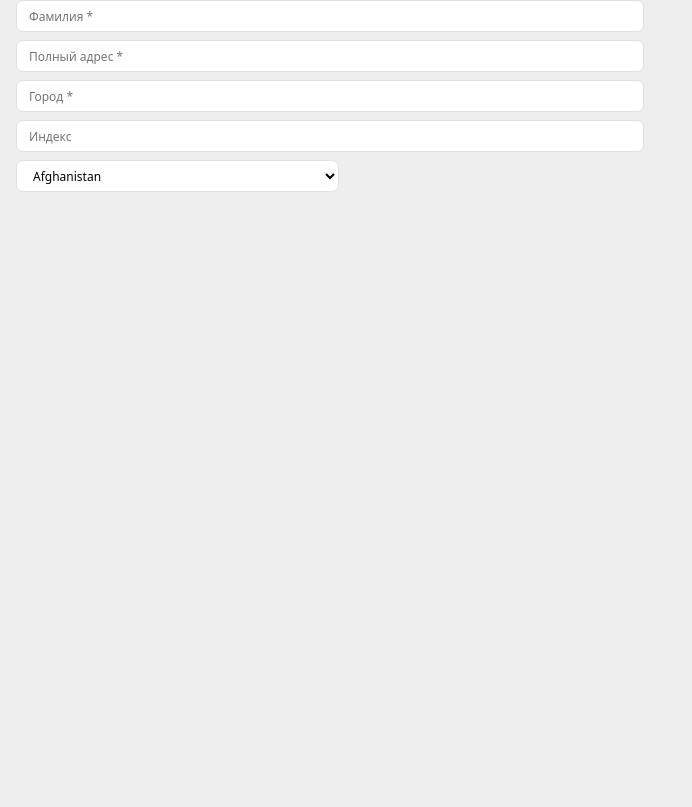
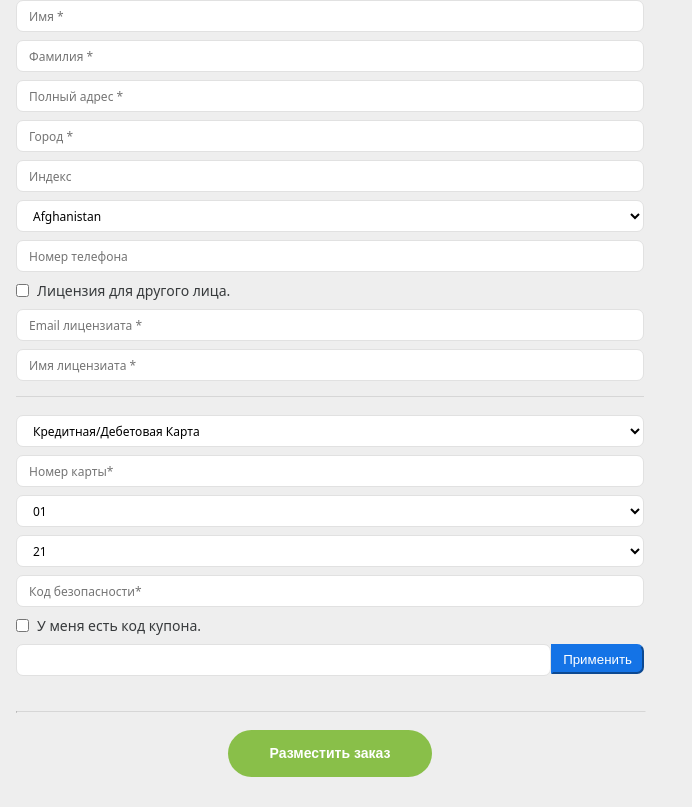
Before and after one commit to vitalik0790/payproglobal_task, a Vue app: page / in a window 1280 px wide. Shown: the part 337-1144 px from the top of the page, without its empty margins (0-692 px from the left). Before the commit the page ends 800 px from the top, so only its background shows below. Built offline with nearby package versions, Linux system fonts and the light colour scheme; the HTML template or start-up script is replaced by a standard one.

Commit message:
в процесі

```diff
--- a/src/components/TheForm.vue
+++ b/src/components/TheForm.vue
@@ -83,8 +83,9 @@
       <div class="sub-header">
         <h2>Информация Об Оплате</h2>
       </div>
+      <div class="client-info">
+        <form>
           <div>
-        <form>
             <div class="form-control">
               <input
                 class="company"
@@ -93,6 +94,16 @@
                 type="checkbox"
               />
               <label for="company">Корпоративная покупка</label>
+            </div>
+            <div class="form-control">
+              <input
+                type="text"
+                class="form-control-sm"
+                id="company-name"
+                name="billing-company"
+                placeholder="Название компании *"
+                required=""
+              />
             </div>
             <div class="form-control">
               <input
@@ -335,7 +346,9 @@
                 <option value="Micronesia, Federated States of">
                   Micronesia, Federated States of
                 </option>
-              <option value="Moldova, Republic of">Moldova, Republic of</option>
+                <option value="Moldova, Republic of">
+                  Moldova, Republic of
+                </option>
                 <option value="Monaco">Monaco</option>
                 <option value="Mongolia">Mongolia</option>
                 <option value="Montenegro">Montenegro</option>
@@ -347,7 +360,9 @@
                 <option value="Nauru">Nauru</option>
                 <option value="Nepal">Nepal</option>
                 <option value="Netherlands">Netherlands</option>
-              <option value="Netherlands Antilles">Netherlands Antilles</option>
+                <option value="Netherlands Antilles">
+                  Netherlands Antilles
+                </option>
                 <option value="New Caledonia">New Caledonia</option>
                 <option value="New Zealand">New Zealand</option>
                 <option value="Nicaragua">Nicaragua</option>
@@ -419,7 +434,9 @@
                 <option value="Swaziland">Swaziland</option>
                 <option value="Sweden">Sweden</option>
                 <option value="Switzerland">Switzerland</option>
-              <option value="Syrian Arab Republic">Syrian Arab Republic</option>
+                <option value="Syrian Arab Republic">
+                  Syrian Arab Republic
+                </option>
                 <option value="Taiwan">Taiwan</option>
                 <option value="Tajikistan">Tajikistan</option>
                 <option value="Tanzania, United Republic of">
@@ -440,7 +457,9 @@
                 <option value="Tuvalu">Tuvalu</option>
                 <option value="Uganda">Uganda</option>
                 <option value="Ukraine">Ukraine</option>
-              <option value="United Arab Emirates">United Arab Emirates</option>
+                <option value="United Arab Emirates">
+                  United Arab Emirates
+                </option>
                 <option value="United Kingdom">United Kingdom</option>
                 <option value="United States">United States</option>
                 <option value="United States Minor Outlying Islands">
@@ -454,7 +473,9 @@
                 <option value="Virgin Islands, British">
                   Virgin Islands, British
                 </option>
-              <option value="Virgin Islands, U.S.">Virgin Islands, U.S.</option>
+                <option value="Virgin Islands, U.S.">
+                  Virgin Islands, U.S.
+                </option>
                 <option value="Wallis and Futuna">Wallis and Futuna</option>
                 <option value="Western Sahara">Western Sahara</option>
                 <option value="Yemen">Yemen</option>
@@ -462,7 +483,154 @@
                 <option value="Zimbabwe">Zimbabwe</option>
               </select>
             </div>
-          <div class="form-control"></div>
+            <div class="form-control">
+              <input
+                type="phone"
+                class="form-control-sm"
+                id="phone"
+                name="billing-contact-phone"
+                placeholder="Номер телефона "
+                required=""
+              />
+            </div>
+            <div class="form-control">
+              <input
+                class="company"
+                id="company"
+                name="company"
+                type="checkbox"
+              />
+              <label for="company">Лицензия для другого лица.</label>
+            </div>
+            <div class="form-control">
+              <input
+                type="email"
+                class="form-control-sm"
+                id="license-email"
+                name="billing-email-license"
+                placeholder="Email лицензиата *"
+                required=""
+              />
+            </div>
+            <div class="form-control">
+              <input
+                type="text"
+                class="form-control-sm"
+                id="license-firstname"
+                name="billing-first-name-license"
+                placeholder="Имя лицензиата *"
+                required=""
+              />
+            </div>
+          </div>
+          <div class="payment-info">
+            <div class="form-control">
+              <select class="form-control-sm" id="payment">
+                <option>Кредитная/Дебетовая Карта</option>
+                <option>PayPal</option>
+                <option>Денежный перевод</option>
+                <option>Заказ на закупку</option>
+              </select>
+            </div>
+            <div class="form-control">
+              <input
+                data-hj-masked=""
+                type="text"
+                class="form-control-sm"
+                id="cardnum"
+                name="cc-number"
+                placeholder="Номер карты*"
+                required=""
+              />
+            </div>
+            <div class="form-contorl-section">
+              <div class="form-control">
+                <select class="form-control-sm" id="month">
+                  <option>01</option>
+                  <option>02</option>
+                  <option>03</option>
+                  <option>04</option>
+                  <option>05</option>
+                  <option>06</option>
+                  <option>07</option>
+                  <option>08</option>
+                  <option>09</option>
+                  <option>10</option>
+                  <option>11</option>
+                  <option>12</option>
+                </select>
+              </div>
+              <div class="form-contorl">
+                <select class="form-control-sm" id="year">
+                  <option>21</option>
+                  <option>22</option>
+                  <option>23</option>
+                  <option>24</option>
+                  <option>25</option>
+                  <option>26</option>
+                  <option>27</option>
+                  <option>28</option>
+                  <option>29</option>
+                  <option>30</option>
+                  <option>31</option>
+                  <option>32</option>
+                  <option>33</option>
+                  <option>34</option>
+                  <option>35</option>
+                  <option>36</option>
+                  <option>37</option>
+                  <option>38</option>
+                  <option>39</option>
+                  <option>40</option>
+                </select>
+              </div>
+              <div class="form-control">
+                <input
+                  type="text"
+                  class="form-control-sm"
+                  id="cardnum"
+                  name="cc-number"
+                  placeholder="Код безопасности*"
+                  required=""
+                />
+              </div>
+              <div class="form-control">
+                <input
+                  class="company"
+                  id="company"
+                  name="company"
+                  type="checkbox"
+                />
+                <label for="company">У меня есть код купона.</label>
+              </div>
+              <div class="coupon-container">
+                <input
+                  type="text"
+                  id="coupon-code"
+                  class="form-control-sm"
+                  name="coupon-code-to-add"
+                />
+                <span class="coupon-btn">
+                  <button class="btn" type="submit">Применить</button>
+                </span>
+              </div>
+            </div>
+          </div>
+          <hr />
+          <div class="submit-form">
+            <div class="certificates">
+              <div class="certificate">
+                <a href=""></a>
+              </div>
+              <div class="certificate"></div>
+              <div class="certificate"></div>
+            </div>
+            <div class="submit-block">
+              <button type="submit" name="submit-button" class="btn-primary">
+                Разместить заказ
+              </button>
+            </div>
+          </div>
         </form>
       </div>
     </div>
@@ -470,11 +638,57 @@
 </template>
 
 <style scoped>
+hr {
+  display: block;
+  margin-top: 35px;
+  width: 100%;
+  border-top: solid 1px #d6d6d6;
+  margin-bottom: 0;
+  box-sizing: content-box;
+  height: 0;
+  overflow: visible;
+}
+
+.btn-primary {
+  margin: 0 auto;
+  border-radius: 32px;
+  font-size: 14px;
+  font-weight: 700;
+  padding: 13px 42px;
+  box-shadow: none;
+  transition: background 200ms ease-in-out;
+  width: auto;
+  text-transform: inherit;
+  margin: 0 auto;
+  display: block;
+  background: #89bf49 !important;
+  border: none;
+  cursor: pointer;
+  line-height: 1.5;
+  color: #fff;
+}
+
+.submit-block {
+  display: block;
+  margin: 17px auto 30px;
+}
+
+.coupon-container {
+  display: flex;
+}
+
+.payment-info {
+  border-top: solid 1px #d6d6d6;
+  padding-top: 10px;
+  margin-top: 15px;
+}
+
 .form-control-sm {
   background: #fff;
   border: 1px solid #e1e1e1;
   border-radius: 7px !important;
   height: 32px;
+  width: 100%;
   font-size: 12px;
   padding-left: 12px !important;
   padding-right: 23px !important;
@@ -591,19 +805,20 @@ input[type='radio'] + label {
   font-weight: normal;
 }
 
-button {
-  font: inherit;
-  border: 1px solid #0076bb;
-  background-color: #0076bb;
-  color: white;
+.btn {
+  color: #fff;
+  background-color: #1473e6;
+  border-color: #1473e6;
+  padding: 5.5px 10px;
+  border-radius: 7px;
+  border-top-left-radius: 0px !important;
+  border-bottom-left-radius: 0px !important;
   cursor: pointer;
-  padding: 0.75rem 2rem;
-  border-radius: 30px;
 }
 
-button:hover,
+/* button:hover,
 button:active {
   border-color: #002350;
   background-color: #002350;
-}
+} */
 </style>
```
Lines whose indentation alone changed are shown as unchanged.
